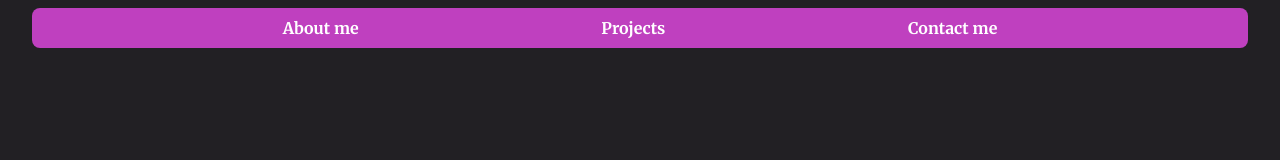
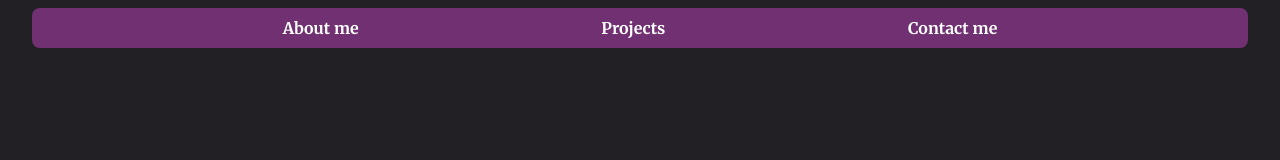
Before and after one commit to MeghashreeK/portfolio, a React (Create React App) app: page / in a window 1280 px wide. Shown: the top 160 px of the page. Built offline with nearby package versions, Linux system fonts and the light colour scheme.

Commit message:
header bg opacity to 50

```diff
--- a/src/components/AboutMe.js
+++ b/src/components/AboutMe.js
@@ -50,6 +50,3 @@ const AboutMe = () => {
 
 
 export default AboutMe;
-
-// he hex code for bright purple is #BF40BF
-// #222024
--- a/src/components/Header.js
+++ b/src/components/Header.js
@@ -34,7 +34,7 @@ const Header = () => {
   return (
     <div className='text-white bg-[#222024] py-2 px-4 font-Merriweather w-full'>
       <div className=' flex justify-center'>
-        <div className="flex font-bold justify-between sm:justify-evenly w-[90%] sm:w-[95%] fixed bg-[#BF40BF] rounded-lg p-2 text-[14px] sm:text-[16px]" >
+        <div className="flex font-bold justify-between sm:justify-evenly w-[90%] sm:w-[95%] fixed bg-[#BF40BF] bg-opacity-50 rounded-lg p-2 text-[14px] sm:text-[16px]" >
           {headerArray.map((headerValue, index) =>
             <div key={index} className='flex'>
               <p className={`cursor-pointer ${borderState[index] ? "border-b-2 border-[#FFD700] text-[#FFD700]" : ""}`} onClick={() => handleScrollEvent(index)}>
@@ -55,6 +55,3 @@ const Header = () => {
 }
 
 export default Header
-
-// bg-[#010B13]
-//bg-[#1E293B] header
```
